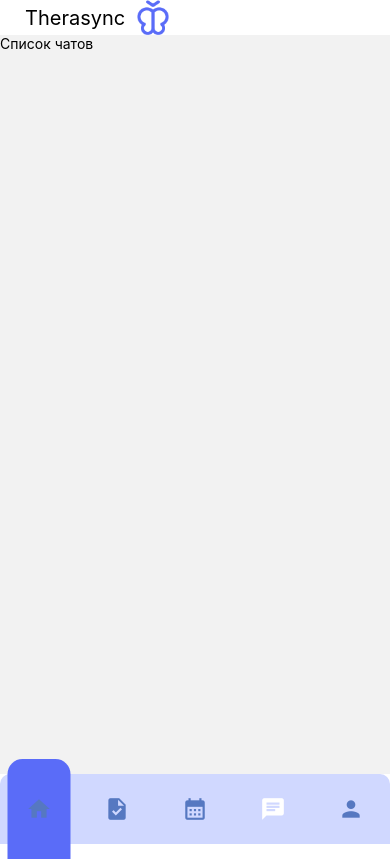
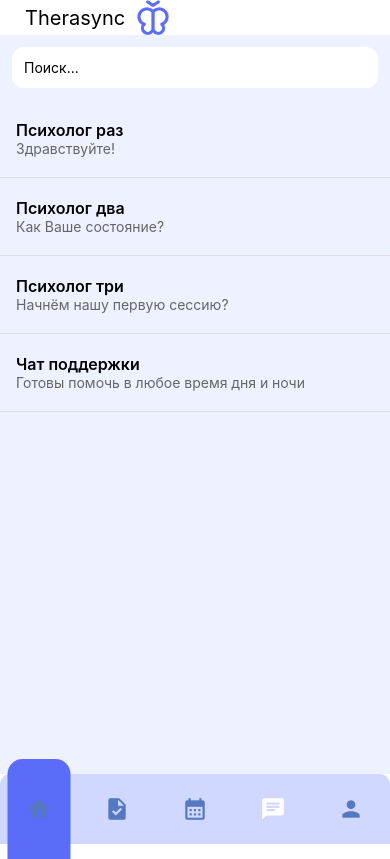
Before and after one commit to PaceGG/therasync, a React Native app: screen /Chats in a window 390 px wide. Built offline with nearby package versions, Linux system fonts and the light colour scheme; what react-native-calendars would draw is missing.

Commit message:
Шаблон под выбор чата и сообщений

```diff
--- a/src/screens/ChatsScreen.tsx
+++ b/src/screens/ChatsScreen.tsx
@@ -1,5 +1,148 @@
-import { Text } from "react-native";
+import React, { useState } from "react";
+import {
+  View,
+  Text,
+  TextInput,
+  FlatList,
+  TouchableOpacity,
+  StyleSheet,
+} from "react-native";
+
+const chatList = [
+  { id: "1", name: "Психолог раз", lastMessage: "Здравствуйте!" },
+  { id: "2", name: "Психолог два", lastMessage: "Как Ваше состояние?" },
+  { id: "3", name: "Психолог три", lastMessage: "Начнём нашу первую сессию?" },
+  {
+    id: "4",
+    name: "Чат поддержки",
+    lastMessage: "Готовы помочь в любое время дня и ночи",
+  },
+];
+
+const messages = [
+  {
+    id: "1",
+    fromUser: false,
+    text: "Всё суета сует и возня...\nЯ виновен в смерти Христа и виноват за этот ад…",
+  },
+  { id: "2", fromUser: false, text: "Что по заданию, бро?" },
+  { id: "3", fromUser: false, text: "📎 Файл" },
+  { id: "4", fromUser: true, text: "👍" },
+];
+
+const ChatSelection = ({ onSelectChat }: any) => (
+  <View style={styles.container}>
+    <TextInput style={styles.searchInput} placeholder="Поиск..." />
+    <FlatList
+      data={chatList}
+      keyExtractor={(item) => item.id}
+      renderItem={({ item }) => (
+        <TouchableOpacity
+          style={styles.chatItem}
+          onPress={() => onSelectChat(item)}
+        >
+          <Text style={styles.chatName}>{item.name}</Text>
+          <Text style={styles.lastMessage}>{item.lastMessage}</Text>
+        </TouchableOpacity>
+      )}
+    />
+  </View>
+);
+
+const ChatView = ({ chat, onBack }: any) => (
+  <View style={styles.container}>
+    <TouchableOpacity onPress={onBack} style={styles.backButton}>
+      <Text style={styles.backText}>{"<"} Назад</Text>
+    </TouchableOpacity>
+    <Text style={styles.chatHeader}>{chat.name}</Text>
+    <FlatList
+      data={messages}
+      keyExtractor={(item) => item.id}
+      contentContainerStyle={{ padding: 16 }}
+      renderItem={({ item }) => (
+        <View
+          style={[
+            styles.messageBubble,
+            item.fromUser ? styles.userMessage : styles.otherMessage,
+          ]}
+        >
+          <Text style={styles.messageText}>{item.text}</Text>
+        </View>
+      )}
+    />
+    <TextInput style={styles.messageInput} placeholder="Сообщение..." />
+  </View>
+);
 
 export default function ChatsScreen() {
-  return <Text>Список чатов</Text>;
+  const [selectedChat, setSelectedChat] = useState(null);
+
+  return selectedChat ? (
+    <ChatView chat={selectedChat} onBack={() => setSelectedChat(null)} />
+  ) : (
+    <ChatSelection onSelectChat={setSelectedChat} />
+  );
 }
+
+const styles = StyleSheet.create({
+  container: {
+    flex: 1,
+    backgroundColor: "#eef1ff",
+  },
+  searchInput: {
+    backgroundColor: "#fff",
+    padding: 12,
+    margin: 12,
+    borderRadius: 12,
+  },
+  chatItem: {
+    paddingHorizontal: 16,
+    paddingVertical: 20,
+    borderBottomColor: "#ddd",
+    borderBottomWidth: 1,
+  },
+  chatName: {
+    fontSize: 16,
+    fontWeight: "600",
+  },
+  lastMessage: {
+    fontSize: 14,
+    color: "#666",
+  },
+  backButton: {
+    padding: 16,
+  },
+  backText: {
+    color: "#333",
+    fontSize: 16,
+  },
+  chatHeader: {
+    fontSize: 20,
+    fontWeight: "700",
+    textAlign: "center",
+    marginBottom: 8,
+  },
+  messageBubble: {
+    padding: 12,
+    borderRadius: 16,
+    marginBottom: 12,
+    // maxWidth: "80",
+  },
+  otherMessage: {
+    backgroundColor: "#d1d9ff",
+    alignSelf: "flex-start",
+  },
+  userMessage: {
+    backgroundColor: "#b0f1b5",
+    alignSelf: "flex-end",
+  },
+  messageText: {
+    fontSize: 16,
+  },
+  messageInput: {
+    backgroundColor: "#fff",
+    padding: 12,
+    margin: 12,
+    borderRadius: 12,
+  },
+});
```
